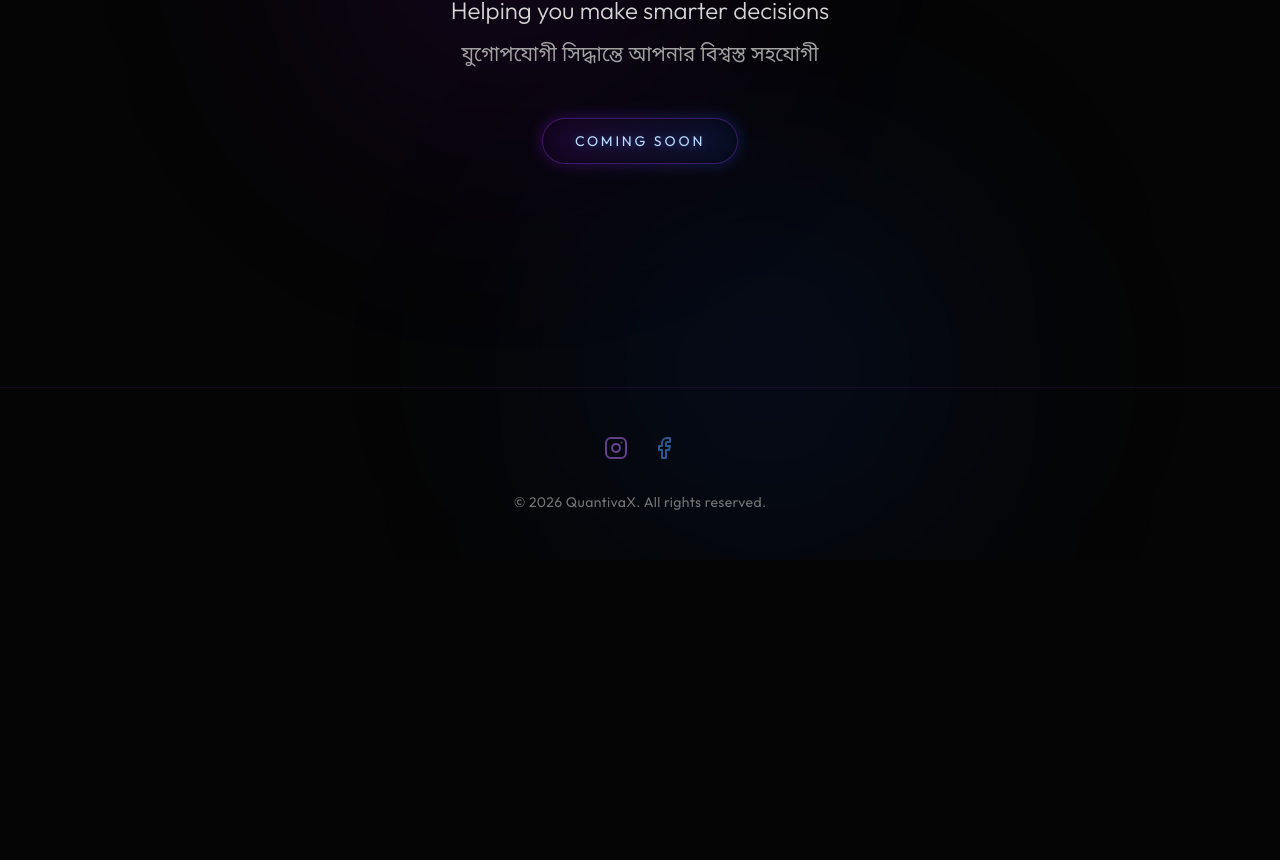
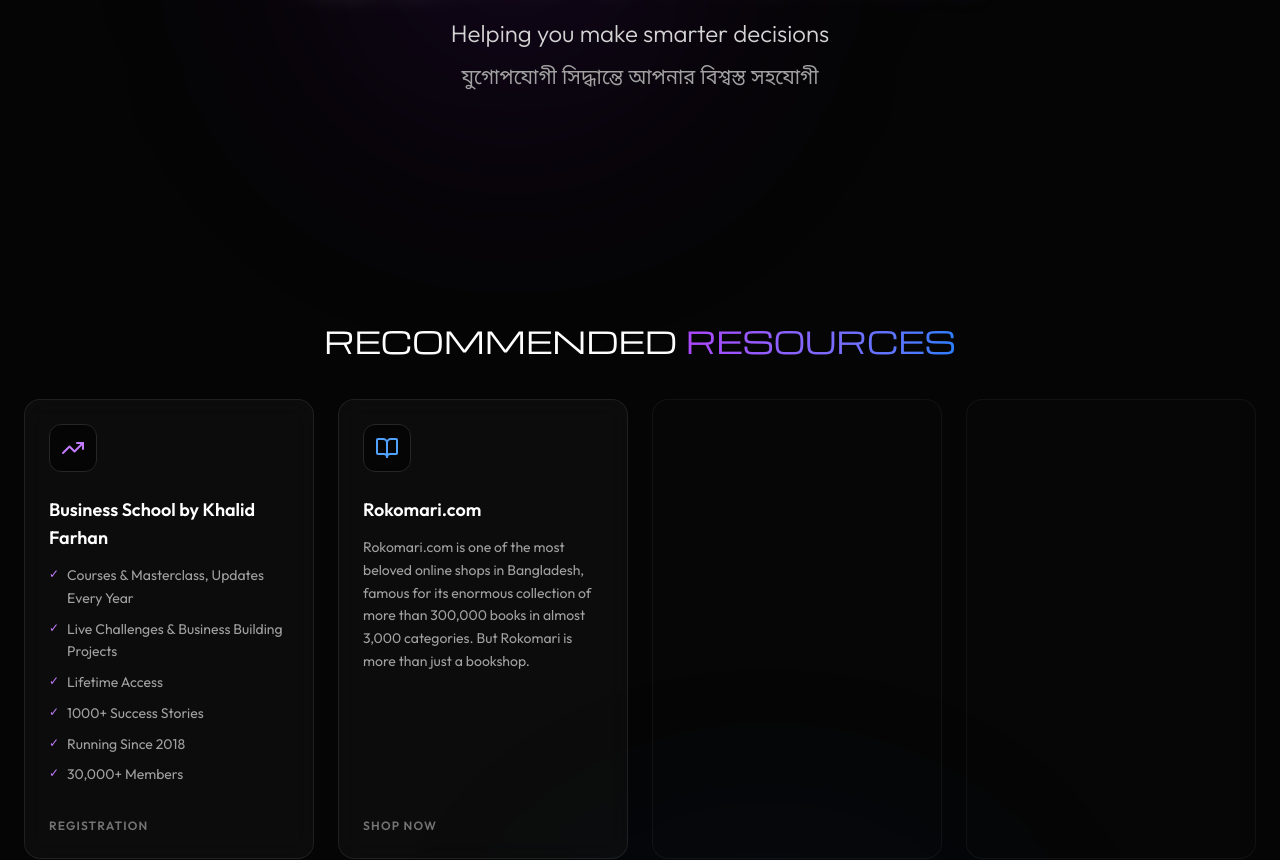
Before and after one commit to syedirfanx/quantiva-x, a React (Vite) app: page / in a window 1280 px wide. Shown: the part 253-1113 px from the top of the page. Before the commit the page ends 813 px from the top, so only its background shows below. Built offline with nearby package versions, Linux system fonts and the light colour scheme.

Commit message:
Update site

```diff
--- a/src/App.tsx
+++ b/src/App.tsx
@@ -1,4 +1,5 @@
 import Hero from './components/Hero';
+import Affiliates from './components/Affiliates';
 import Footer from './components/Footer';
 
 export default function App() {
@@ -8,8 +9,9 @@
       <div className="absolute top-0 left-1/4 w-64 h-64 md:w-96 md:h-96 bg-purple-600/10 rounded-full blur-[100px] md:blur-[128px] pointer-events-none"></div>
       <div className="absolute bottom-0 right-1/4 w-64 h-64 md:w-96 md:h-96 bg-blue-600/10 rounded-full blur-[100px] md:blur-[128px] pointer-events-none"></div>
 
-      <main className="flex-grow relative z-10 flex flex-col justify-center">
+      <main className="flex-grow relative z-10 flex flex-col justify-center pb-20">
         <Hero />
+        <Affiliates />
       </main>
       <Footer />
     </div>
--- /dev/null
+++ b/src/components/Affiliates.tsx
@@ -0,0 +1,109 @@
+import { ExternalLink, Zap, BookOpen, TrendingUp, Globe } from 'lucide-react';
+
+const affiliates = [
+  {
+    name: "Business School by Khalid Farhan",
+    features: [
+      "Courses & Masterclass, Updates Every Year",
+      "Live Challenges & Business Building Projects",
+      "Lifetime Access",
+      "1000+ Success Stories",
+      "Running Since 2018",
+      "30,000+ Members"
+    ],
+    icon: TrendingUp,
+    link: "https://khalidfarhan.com/businessschool?ref=syed-md-irfanul-alam-irfan",
+    colorClass: "text-purple-400",
+    hoverBorder: "group-hover:border-purple-500/50",
+    hoverShadow: "group-hover:shadow-[0_0_30px_rgba(168,85,247,0.15)]",
+    cta: "Registration"
+  },
+  {
+    name: "Rokomari.com",
+    description: "Rokomari.com is one of the most beloved online shops in Bangladesh, famous for its enormous collection of more than 300,000 books in almost 3,000 categories. But Rokomari is more than just a bookshop.",
+    icon: BookOpen,
+    link: "https://rkmri.co/mMTERR0E50EA/",
+    colorClass: "text-blue-400",
+    hoverBorder: "group-hover:border-blue-500/50",
+    hoverShadow: "group-hover:shadow-[0_0_30px_rgba(59,130,246,0.15)]",
+    cta: "Shop Now"
+  },
+  {
+    isBlank: true
+  },
+  {
+    isBlank: true
+  }
+];
+
+export default function Affiliates() {
+  return (
+    <section className="pt-4 pb-20 px-6 w-full max-w-7xl mx-auto">
+      <div className="text-center mb-10">
+        <h2 className="text-2xl md:text-3xl font-michroma text-white mb-4">
+          RECOMMENDED <span className="text-transparent bg-clip-text bg-gradient-to-r from-purple-500 to-blue-500">RESOURCES</span>
+        </h2>
+      </div>
+
+      <div className="grid grid-cols-1 sm:grid-cols-2 lg:grid-cols-4 gap-6">
+        {affiliates.map((affiliate, index) => {
+          if (affiliate.isBlank) {
+            return (
+              <div
+                key={index}
+                className="bg-neutral-900/10 border border-neutral-800/40 rounded-2xl h-full min-h-[300px]"
+              ></div>
+            );
+          }
+
+          const Icon = affiliate.icon;
+          return (
+            <a
+              key={index}
+              href={affiliate.link}
+              target="_blank"
+              rel="noopener noreferrer"
+              className={`group relative bg-neutral-900/40 backdrop-blur-md border border-neutral-800/80 p-6 rounded-2xl transition-all duration-500 overflow-hidden flex flex-col h-full ${affiliate.hoverBorder} ${affiliate.hoverShadow}`}
+            >
+              {/* Subtle background gradient on hover */}
+              <div className="absolute inset-0 bg-gradient-to-br from-purple-600/5 to-blue-600/5 opacity-0 group-hover:opacity-100 transition-opacity duration-500"></div>
+
+              <div className="relative z-10 flex flex-col flex-grow">
+                {/* Icon Container */}
+                <div className="w-12 h-12 rounded-xl bg-black/60 border border-neutral-800 flex items-center justify-center mb-6 group-hover:scale-110 transition-transform duration-500">
+                  <Icon className={`w-6 h-6 ${affiliate.colorClass}`} />
+                </div>
+
+                {/* Text Content */}
+                <h3 className="text-lg font-semibold text-white mb-3 group-hover:text-neutral-200 transition-colors">
+                  {affiliate.name}
+                </h3>
+
+                {affiliate.features ? (
+                  <ul className="text-sm text-neutral-400 leading-relaxed flex-grow space-y-2">
+                    {affiliate.features.map((feature, i) => (
+                      <li key={i} className="flex items-start">
+                        <span className={`${affiliate.colorClass} mr-2 mt-0.5 text-xs`}>✓</span>
+                        <span>{feature}</span>
+                      </li>
+                    ))}
+                  </ul>
+                ) : (
+                  <p className="text-sm text-neutral-400 leading-relaxed flex-grow">
+                    {affiliate.description}
+                  </p>
+                )}
+
+                {/* CTA */}
+                <div className="mt-8 flex items-center text-xs font-semibold uppercase tracking-widest text-neutral-500 group-hover:text-white transition-colors duration-300">
+                  <span>{affiliate.cta || "Visit Link"}</span>
+                  <ExternalLink className="w-4 h-4 ml-2 opacity-0 -translate-x-2 group-hover:opacity-100 group-hover:translate-x-0 transition-all duration-300" />
+                </div>
+              </div>
+            </a>
+          );
+        })}
+      </div>
+    </section>
+  );
+}
--- a/src/components/Hero.tsx
+++ b/src/components/Hero.tsx
@@ -11,15 +11,6 @@
       <p className="text-sm sm:text-lg md:text-xl font-bengali text-neutral-400 mb-10 sm:mb-12 px-4">
         যুগোপযোগী সিদ্ধান্তে আপনার বিশ্বস্ত সহযোগী
       </p>
-
-      <div className="relative group inline-block">
-        <div className="absolute inset-0 bg-gradient-to-r from-purple-600 to-blue-600 rounded-full blur opacity-30 group-hover:opacity-60 transition duration-1000 group-hover:duration-200"></div>
-        <div className="relative border border-purple-500/30 bg-black/50 px-8 py-3 rounded-full backdrop-blur-sm">
-          <p className="text-sm uppercase tracking-[0.2em] text-blue-200 font-medium drop-shadow-[0_0_5px_rgba(59,130,246,0.5)]">
-            Coming Soon
-          </p>
-        </div>
-      </div>
     </section>
   );
 }
```
